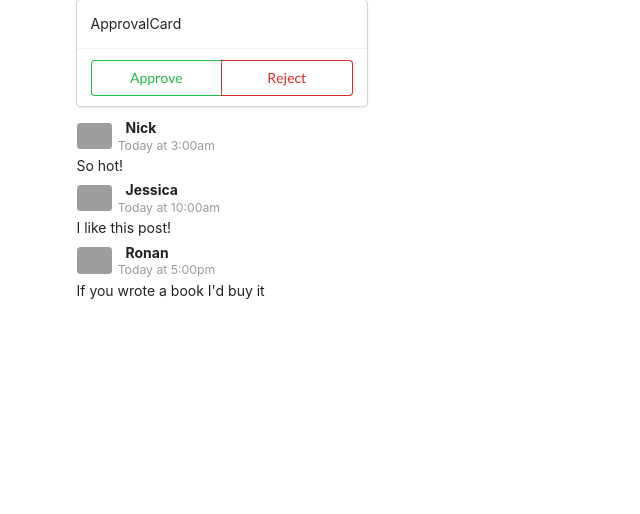
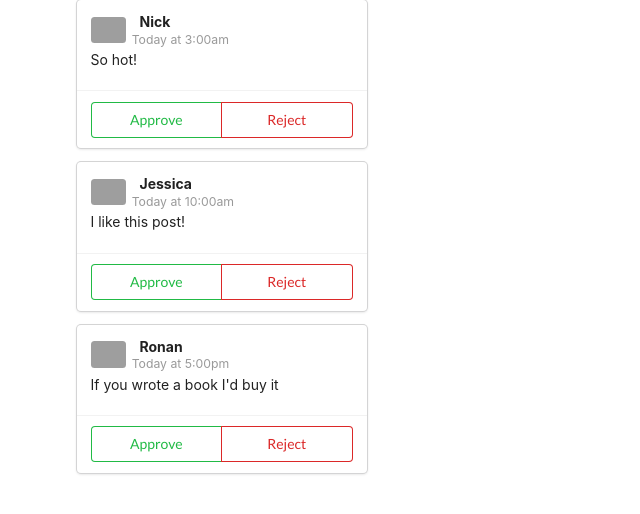
Before and after one commit to NickCelaya/Blog-Comments-List, a React (Create React App) app: page / in a window 1280 px wide. Shown: the top 514 px of the page, without its empty margins (0-640 px from the left). Built offline with nearby package versions, Linux system fonts and the light colour scheme; grey boxes are pictures that could not be loaded.

Commit message:
Wrapped Approval card compnent around CommentDetail component in App.js then accessed CommentDetail inside ApprovalCard component as props.children

```diff
--- a/src/App.js
+++ b/src/App.js
@@ -7,25 +7,30 @@
 const App = () => {
 	return (
 		<div className='ui container comments'>
-			<ApprovalCard />
+			<ApprovalCard>
 				<CommentDetail
 					author='Nick'
 					time='Today at 3:00am'
 					comment='So hot!'
 					avatar={faker.image.avatar()}
 				/>
+			</ApprovalCard>
+			<ApprovalCard>
 				<CommentDetail
 					author='Jessica'
 					time='Today at 10:00am'
 					comment='I like this post!'
 					avatar={faker.image.avatar()}
 				/>
+			</ApprovalCard>
+			<ApprovalCard>
 				<CommentDetail
 					author='Ronan'
 					time='Today at 5:00pm'
 					comment="If you wrote a book I'd buy it"
 					avatar={faker.image.avatar()}
 				/>
+			</ApprovalCard>
 		</div>
 	);
 };
--- a/src/ApprovalCard.js
+++ b/src/ApprovalCard.js
@@ -1,9 +1,10 @@
 import React from "react";
 
-const ApprovalCard = () => {
+const ApprovalCard = (props) => {
+	console.log(props);
 	return (
 		<div className='ui card'>
-			<div className='content'> ApprovalCard </div>
+			<div className='content'>{props.children}</div>
 			<div className='extra content'>
 				<div className='ui two buttons'>
 					<div className='ui basic green button'>Approve</div>
@@ -15,3 +16,7 @@
 };
 
 export default ApprovalCard;
+
+//props.childern is the CommentDetail component. In App.js we wrapped the ApprovalCard component
+// around the CommentDetail making a parent child component relationship. which is why we can access CommentDetail
+// as props.children here in the ApprovalCard component.
```
Lines whose indentation alone changed are shown as unchanged.
